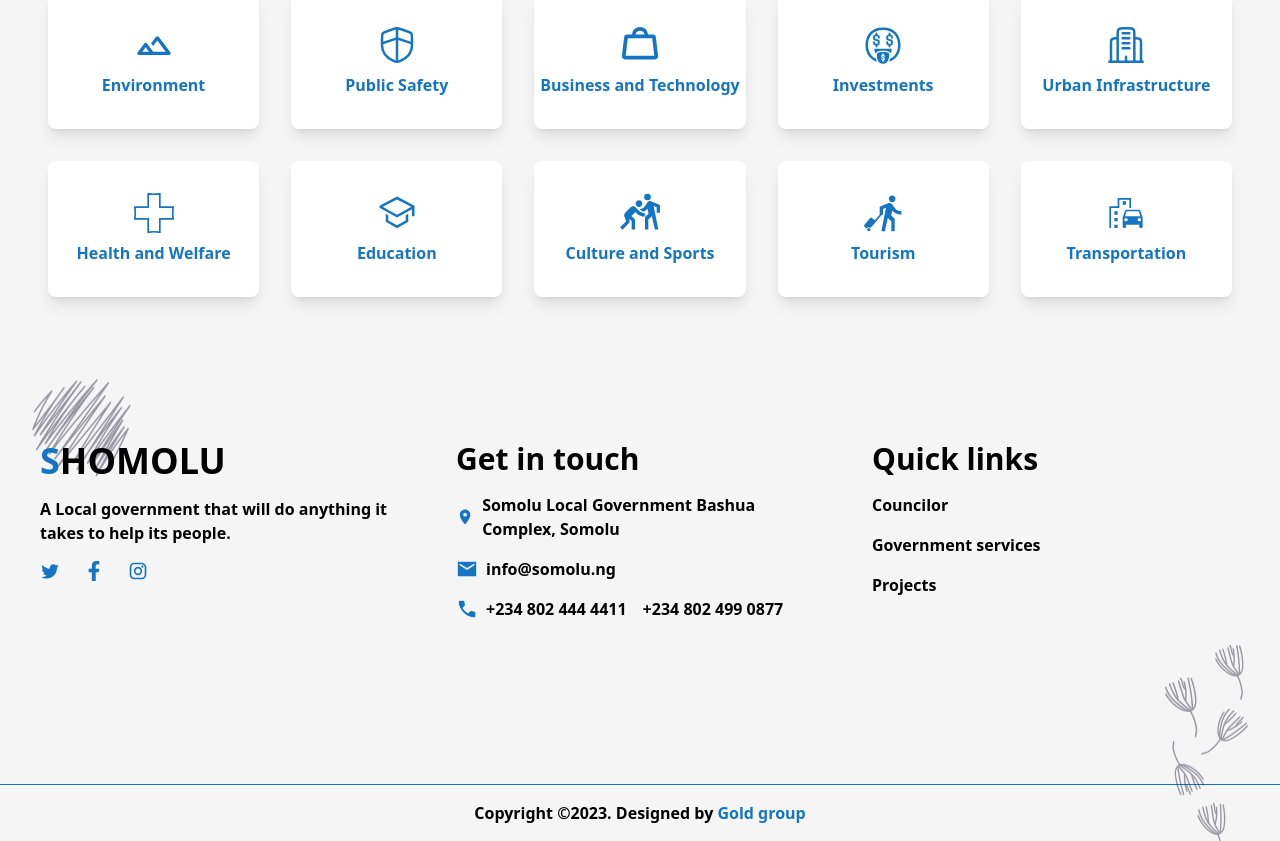
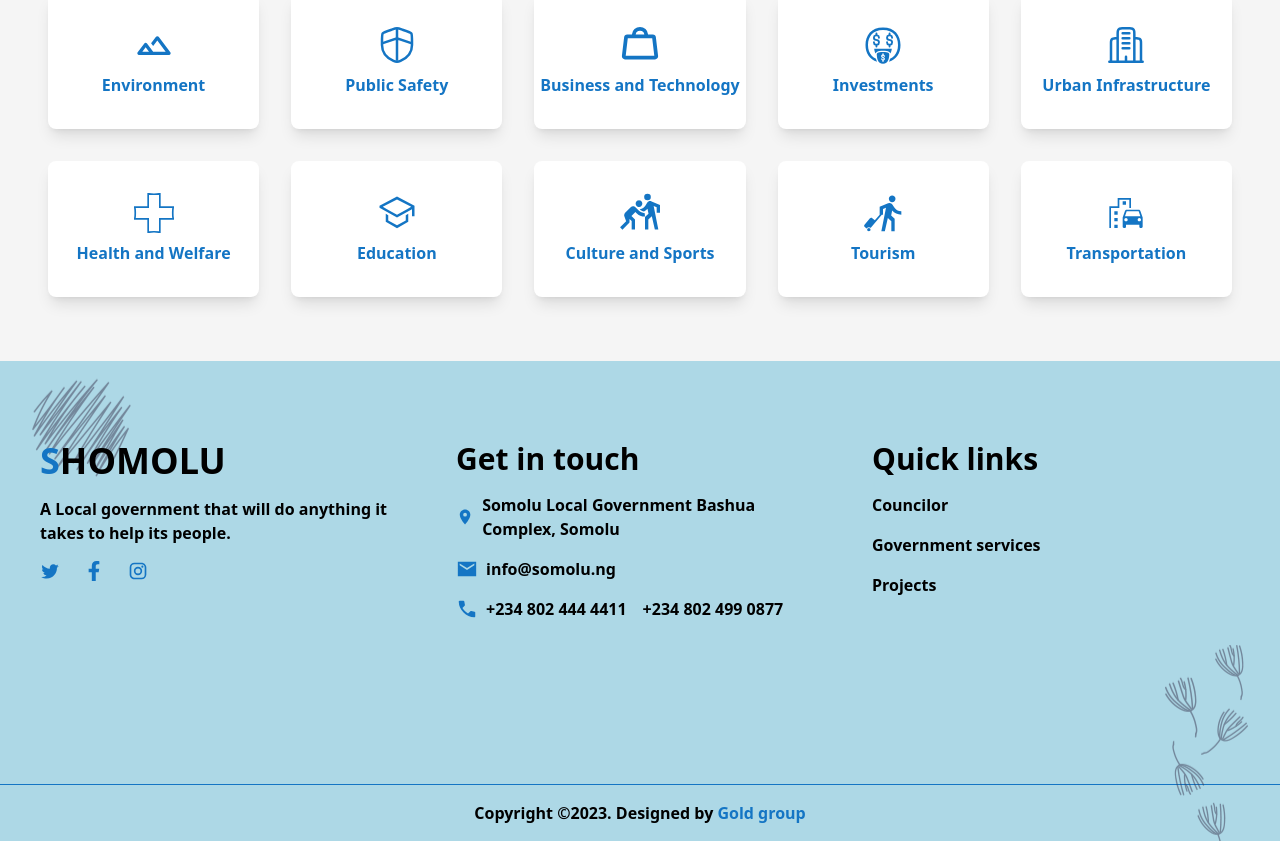
Before and after one commit to AbdulrahmanLuqman/Shomolu-LGA-website, a Vue app: page / in a window 1280 px wide. Shown: the part 1043-1884 px from the top of the page. Built offline with nearby package versions, Linux system fonts and the light colour scheme.

Commit message:
changed footer's bg

```diff
--- a/src/components/Footer.vue
+++ b/src/components/Footer.vue
@@ -19,7 +19,7 @@
       data-aos-duration="1000"
       data-aos-offset="200"
       data-aos-delay="100"
-      data-aos-easing="ease-in-out"  class="bg-[whitesmoke] w-full lg:h-[60vh] relative overflow-hidden flex flex-col justify-between">
+      data-aos-easing="ease-in-out"  class="bg-[lightblue] w-full lg:h-[60vh] relative overflow-hidden flex flex-col justify-between">
         <img src="../assets/images/footer-shape-1.png" class="bounce z-0 absolute top-0 left-8" alt="">
         <img src="../assets/images/footer-shape-2.png" class="bounce z-0 absolute bottom-0 right-8" alt="">
         <div class="grid lg:grid-cols-3 w-full gap-12 px-10 pt-20 pb-8 md:grid-cols-2 grid-cols-1">
```
